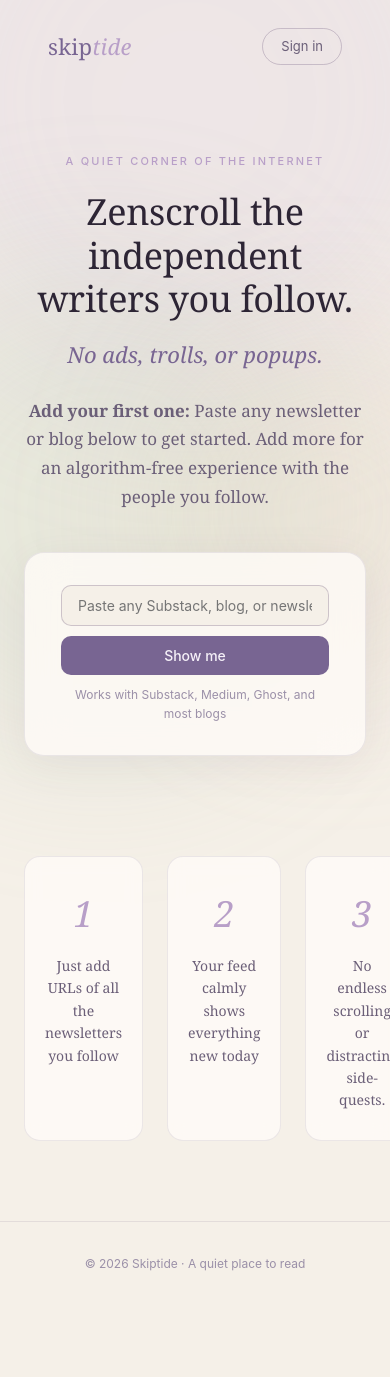
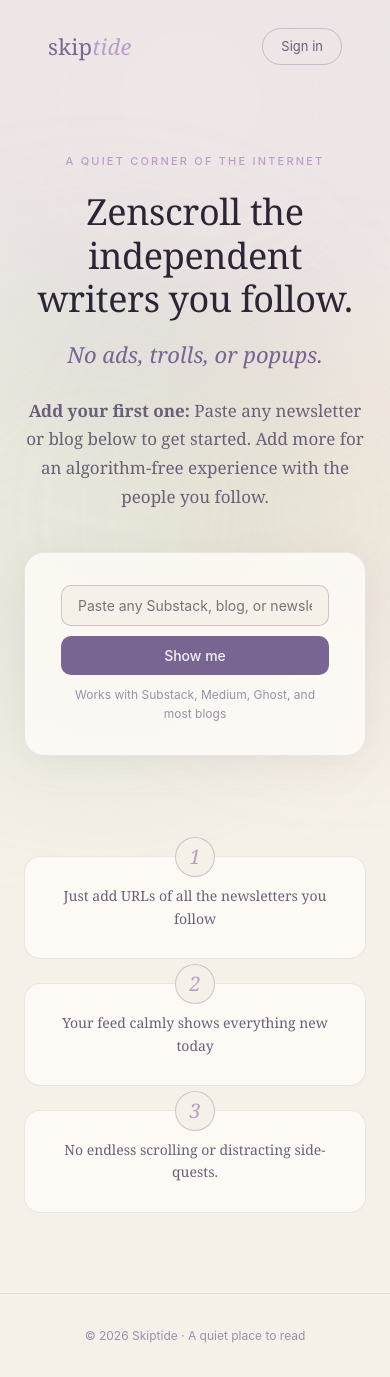
Before and after one commit to saynuk/skiptide, a Next.js app: page / in a window 390 px wide. Before the commit the page ends 1305 px from the top, so only its background shows below. Built offline with nearby package versions, Linux system fonts and the light colour scheme.

Commit message:
steps numbers and stacking

```diff
--- a/app/globals.css
+++ b/app/globals.css
@@ -71,6 +71,14 @@ input { font-family: -apple-system, BlinkMacSystemFont, 'Segoe UI', sans-serif;
   color: var(--accent);
 }
 
+.how-steps {
+  grid-template-columns: repeat(3, 1fr);
+}
+
+.how-num {
+	font-size: 36px;
+}
+
 @media (max-width: 768px) {
   .orb1, .orb2, .orb3 { opacity: 0.15; }
 }
@@ -83,12 +91,37 @@ input { font-family: -apple-system, BlinkMacSystemFont, 'Segoe UI', sans-serif;
   .try-row {
     flex-direction: column;
   }
-
   .try-row button {
     width: 100%;
   }
-
   .how-steps {
     grid-template-columns: 1fr;
   }
+  .how-step {
+    position: relative;
+    padding-top: 40px;
+    margin-top: 24px;
+  }
+
+  .how-num {
+    position: absolute;
+    top: -20px;
+    left: 50%;
+    transform: translateX(-50%);
+    width: 40px;
+    height: 40px;
+    border-radius: 50%;
+    background: var(--bg);
+    border: 1px solid var(--border-hover);
+    display: flex;
+    align-items: center;
+    justify-content: center;
+    font-size: 18px;
+    margin: 0;
+	font-size: 20px;
+  }
+
+  .how-text {
+    font-size: 16px;
+  }
 }
--- a/components/LandingPage.tsx
+++ b/components/LandingPage.tsx
@@ -185,15 +185,15 @@ export default function LandingPage() {
         <section style={s.how}>
           <div style={s.howSteps} className="how-steps">
             <div style={s.howStep}>
-              <div style={s.howNum}>1</div>
+              <div style={s.howNum} className="how-num">1</div>
               <div style={s.howText}>Just add URLs of all the newsletters you follow</div>
             </div>
             <div style={s.howStep}>
-              <div style={s.howNum}>2</div>
+              <div style={s.howNum} className="how-num">2</div>
               <div style={s.howText}>Your feed calmly shows everything new today</div>
             </div>
             <div style={s.howStep}>
-              <div style={s.howNum}>3</div>
+              <div style={s.howNum} className="how-num">3</div>
               <div style={s.howText}>No endless scrolling or distracting side-quests.</div>
             </div>
           </div>
@@ -471,7 +471,6 @@ const s: Record<string, React.CSSProperties> = {
   },
   howSteps: {
     display: 'grid',
-    gridTemplateColumns: 'repeat(3, 1fr)',
     gap: 24,
   },
   howStep: {
@@ -484,7 +483,6 @@ const s: Record<string, React.CSSProperties> = {
   },
   howNum: {
     fontFamily: 'Georgia, serif',
-    fontSize: 36,
     fontWeight: 300,
     color: 'var(--accent-mid)',
     marginBottom: 12,
```
